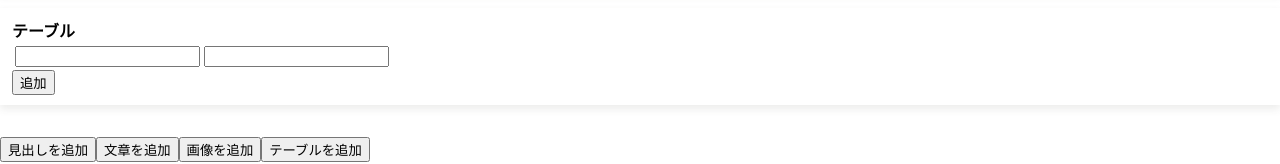
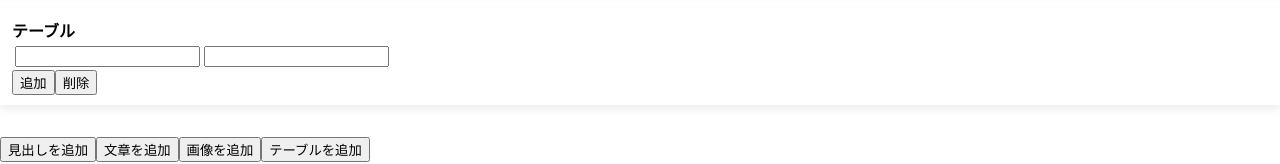
Before and after one commit to sushidesu/block-editor, a React (Create React App) app: page / in a window 1280 px wide. Both pictures are taken after a click on the button "テーブルを追加". Shown: the part 236-400 px from the top of the page. Built offline with nearby package versions, Linux system fonts and the light colour scheme.

Commit message:
テーブルの行の削除

```diff
--- a/src/components/BlockEditor.tsx
+++ b/src/components/BlockEditor.tsx
@@ -130,6 +130,24 @@ function TableBlockEditor({block, update}: BlockEditorProps<TableBlock>): JSX.El
       }
     })
   }
+  const removeRow = () => {
+    update({
+      id: block.id,
+      mutation: (prev) => {
+        if (prev.type === "table") {
+          return {
+            ...prev,
+            value: {
+              ...prev.value,
+              rows: prev.value.rows.slice(0, prev.value.rows.length-1)
+            }
+          }
+        } else {
+          return prev
+        }
+      }
+    })
+  }
   const rowUpdater: (index: number) => (mutation: (prev: TableRow) => TableRow) => void = (index) => (rowMutation) => {
     update({
       id: block.id,
@@ -161,6 +179,7 @@ function TableBlockEditor({block, update}: BlockEditorProps<TableBlock>): JSX.El
         </tbody>
       </table>
       <button onClick={addRow}>追加</button>
+      <button onClick={removeRow} >削除</button>
     </div>
   )
 }
```
